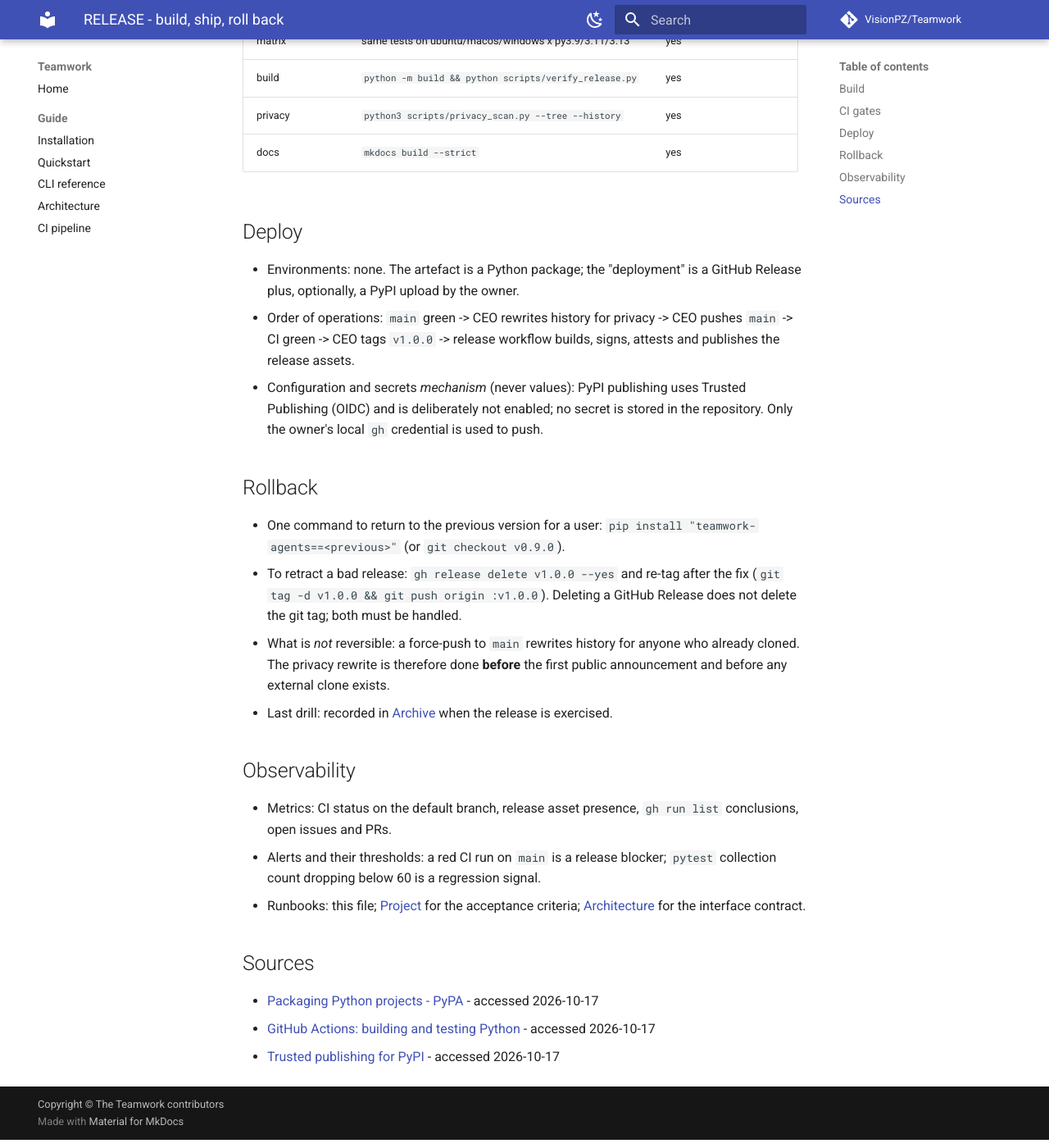
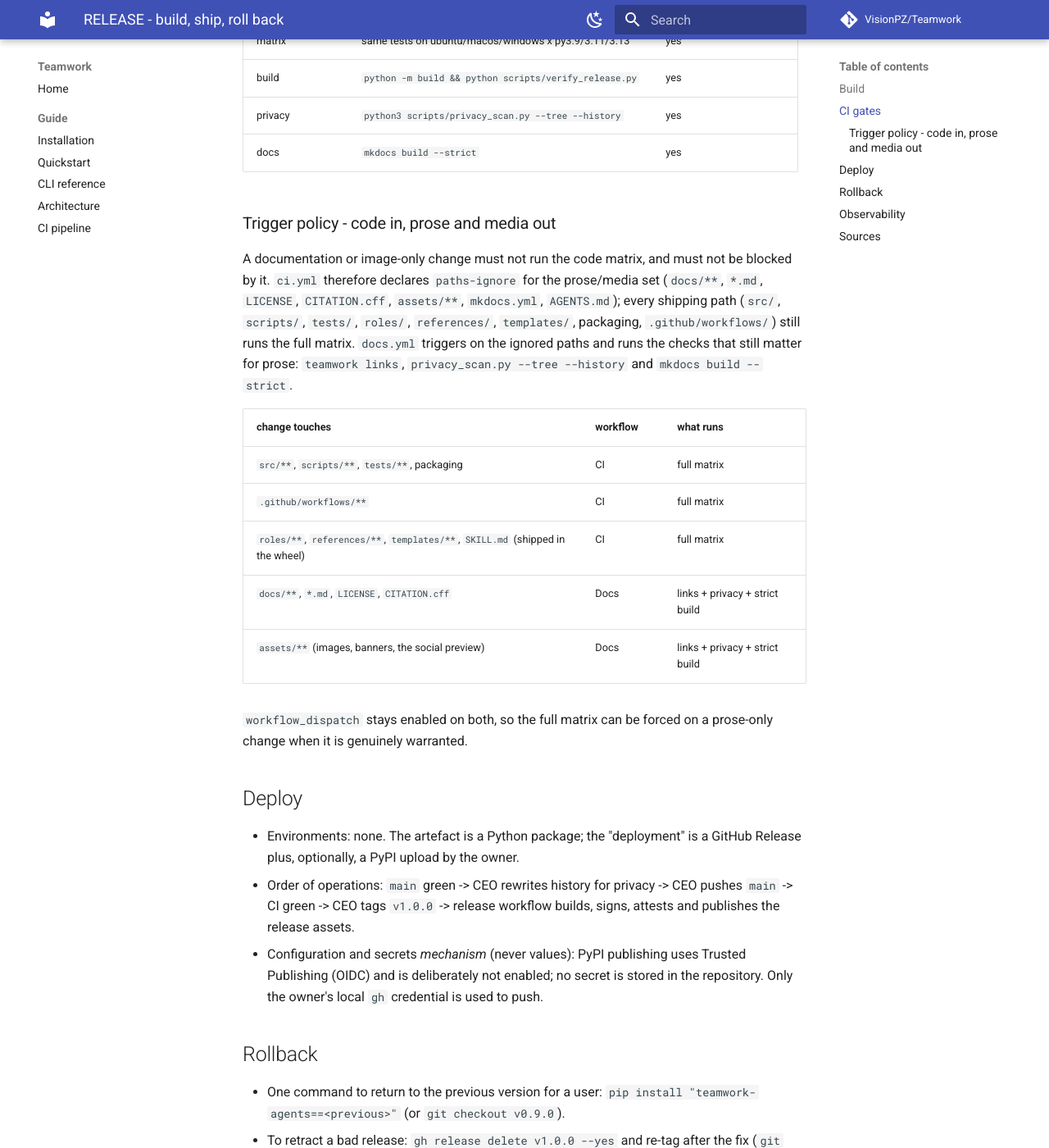
Before and after one commit to Nidvue/Teamwork, an MkDocs documentation site: the page built from docs/Team/Release.md, in a window 1280 px wide and 1400 px high, scrolled down 1199 px. Shown: the whole window at 82% size. Built offline with MkDocs 1.6.1 and Material for MkDocs 9.7.7, drawn with Linux system fonts in a browser that asks for light colours; comment, search, counter and statistics services are not loaded.

```diff
--- a/docs/Team/Release.md
+++ b/docs/Team/Release.md
@@ -29,6 +29,28 @@
 | build | `python -m build && python scripts/verify_release.py` | yes |
 | privacy | `python3 scripts/privacy_scan.py --tree --history` | yes |
 | docs | `mkdocs build --strict` | yes |
+
+### Trigger policy - code in, prose and media out
+
+A documentation or image-only change must not run the code matrix, and must not
+be blocked by it. `ci.yml` therefore declares `paths-ignore` for the prose/media
+set (`docs/**`, `*.md`, `LICENSE`, `CITATION.cff`, `assets/**`, `mkdocs.yml`,
+`AGENTS.md`); every shipping path (`src/`, `scripts/`, `tests/`, `roles/`,
+`references/`, `templates/`, packaging, `.github/workflows/`) still runs the full
+matrix. `docs.yml` triggers on the ignored paths and runs the checks that still
+matter for prose: `teamwork links`, `privacy_scan.py --tree --history` and
+`mkdocs build --strict`.
+
+| change touches | workflow | what runs |
+|---|---|---|
+| `src/**`, `scripts/**`, `tests/**`, packaging | CI | full matrix |
+| `.github/workflows/**` | CI | full matrix |
+| `roles/**`, `references/**`, `templates/**`, `SKILL.md` (shipped in the wheel) | CI | full matrix |
+| `docs/**`, `*.md`, `LICENSE`, `CITATION.cff` | Docs | links + privacy + strict build |
+| `assets/**` (images, banners, the social preview) | Docs | links + privacy + strict build |
+
+`workflow_dispatch` stays enabled on both, so the full matrix can be forced on a
+prose-only change when it is genuinely warranted.
 
 ## Deploy
 
```
Also changed, not shown: docs/Team/Project.md (+6 -0 lines), 2 other files.
